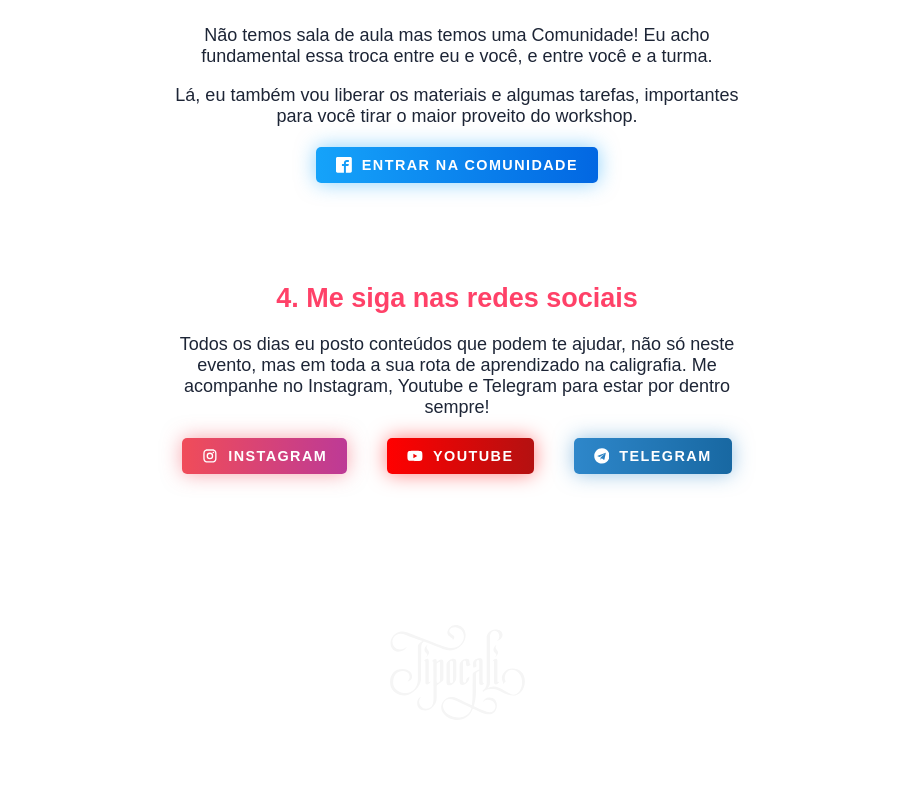
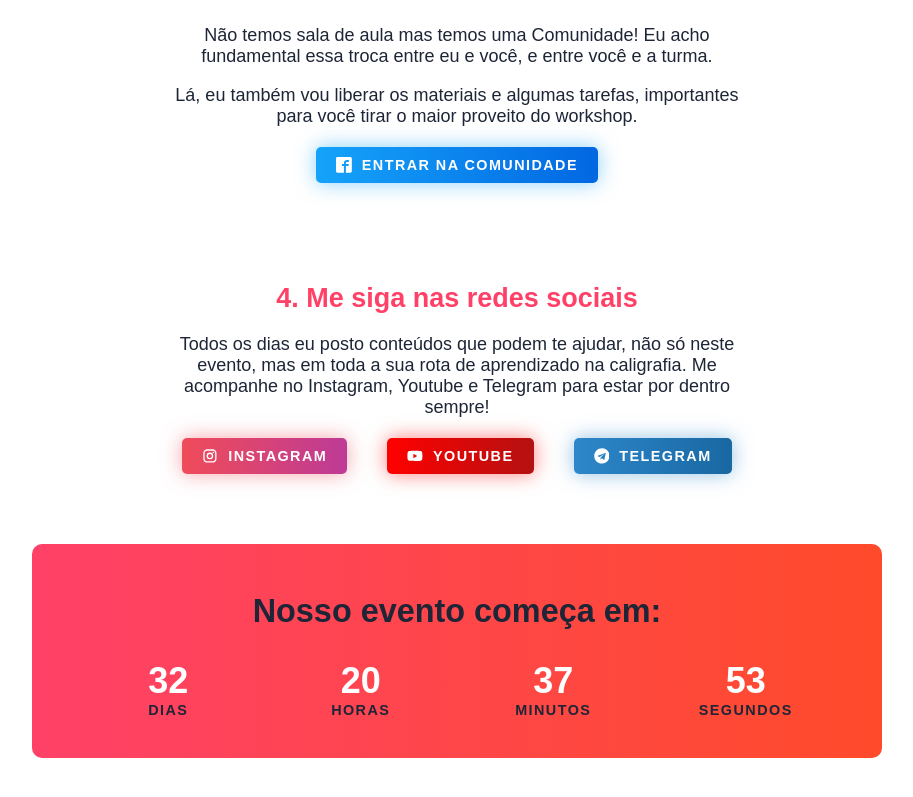
Before and after one commit to scodeler/semana-caligrafia, a Next.js app: page /sucesso in a window 1280 px wide. Shown: the part 1093-1890 px from the top of the page, without its empty margins (183-1096 px from the left). Built offline with nearby package versions, Linux system fonts and the light colour scheme; a web font is replaced by a local one.

Commit message:
feat: add countdown and remove bug

```diff
--- a/pages/api/subscribe.js
+++ b/pages/api/subscribe.js
@@ -39,12 +39,14 @@ export default async (
         "tag": tags.pl
       }
     })
+    if(tag){
       const addedPublicTag = await api.post(`${mailerUrl}/contactTags`, {
         "contactTag": {
           "contact": searchContact.data.contacts[0].id,
           "tag": tags[tag]
         }
       })
+    }
     return response.json(addedTag.data)
   } else {
     const addedContact = await api.post(`${mailerUrl}/contacts`, contact)
--- a/styles/style.scss
+++ b/styles/style.scss
@@ -111,6 +111,64 @@ body {
   margin-bottom: 20px;
 }
 
+.countdown{
+  display: flex;
+  flex-wrap: wrap;
+  max-width: 850px;
+  margin: 0 auto 80px;
+  background-image: linear-gradient(to right, $red, $orange);
+  padding: 40px;
+  border-radius: 10px;
+  clear: both;
+
+  @include grid-media($grid-sm) {
+    max-width: calc(100% - 60px);
+    margin: 0 auto -50px;
+  }
+
+  @include grid-media($grid-xs) {
+    padding: 20px;
+    border-radius: 0;
+    margin-bottom: 40px;
+  }
+}
+
+.countdown-wrapper{
+  width: 100%;
+}
+
+.countdown-title{
+  font: $bold 1.8em $font;
+  color: $black;
+  margin-top: 9px;
+  margin-bottom: 30px;
+  width: 100%;
+  text-align: center;
+}
+
+.countdown-node{
+  width: 25%;
+  padding: 0 15px;
+  text-align: center;
+
+  @include grid-media($grid-xs) {
+    width: 50%;
+    margin-bottom: 20px;
+  }
+}
+
+.countdown-number{
+  font: $bold 2em $font;
+  color: $white;
+}
+
+.countdown-label{
+  font: $bold 0.8em $font;
+  text-transform: uppercase;
+  letter-spacing: 0.1em;
+  color: $black;
+}
+
 footer {
   padding: 60px 30px;
   background: $black;
--- a/templates/semana/SuccessPage.jsx
+++ b/templates/semana/SuccessPage.jsx
@@ -5,6 +5,7 @@ import { RiInstagramLine } from 'react-icons/ri'
 import { FaTelegram, FaYoutube } from 'react-icons/fa'
 import Particles from 'react-tsparticles'
 import Footer from './parts/Footer'
+import Countdown from './parts/Countdown'
 
 const SuccessPageEM = () => {
   return (
@@ -76,7 +77,7 @@ const SuccessPageEM = () => {
             </div>
             <div className='step-buttons'>
               <a
-                href='https://www.facebook.com/groups/semamadacaligrafia.letrascomalma/'
+                href='https://www.facebook.com/groups/semanadacaligrafia.letrascomalma2/'
                 target='_blank'
                 className='step-button button-fb'
                 rel='noreferrer'
@@ -125,6 +126,10 @@ const SuccessPageEM = () => {
             </div>
           </li>
         </ul>
+        <Countdown
+          date='January 31, 2022 08:00:00'
+          title='Nosso evento começa em:'
+        />
         <Footer />
       </div>
       <Particles
--- /dev/null
+++ b/templates/semana/parts/Countdown.jsx
@@ -0,0 +1,61 @@
+import React, { useEffect, useState } from 'react'
+
+const Countdown = ({ date, title }) => {
+  const [time, setTime] = useState({
+    days: 0,
+    hours: 0,
+    minutes: 0,
+    seconds: 0,
+  })
+
+  useEffect(() => {
+    const finalDate = new Date(date).getTime()
+    const count = setInterval(() => {
+      const currentTime = new Date().getTime()
+      const remainingTime = finalDate - currentTime
+
+      setTime({
+        days: Math.floor(remainingTime / (1000 * 60 * 60 * 24)),
+        hours: Math.floor(
+          (remainingTime % (1000 * 60 * 60 * 24)) / (1000 * 60 * 60)
+        ),
+        minutes: Math.floor((remainingTime % (1000 * 60 * 60)) / (1000 * 60)),
+        seconds: Math.floor((remainingTime % (1000 * 60)) / 1000),
+      })
+
+      if (remainingTime < 0) {
+        clearInterval(count)
+        setTime({
+          days: 0,
+          hours: 0,
+          minutes: 0,
+          seconds: 0,
+        })
+      }
+    }, 1000)
+  }, [date])
+  const { days, hours, minutes, seconds } = time
+  return (
+    <section className='countdown'>
+      <h3 className='countdown-title'>{title}</h3>
+      <div className='countdown-node'>
+        <div className='countdown-number'>{days}</div>
+        <div className='countdown-label'>dias</div>
+      </div>
+      <div className='countdown-node'>
+        <div className='countdown-number'>{hours}</div>
+        <div className='countdown-label'>Horas</div>
+      </div>
+      <div className='countdown-node'>
+        <div className='countdown-number'>{minutes}</div>
+        <div className='countdown-label'>Minutos</div>
+      </div>
+      <div className='countdown-node'>
+        <div className='countdown-number'>{seconds}</div>
+        <div className='countdown-label'>Segundos</div>
+      </div>
+    </section>
+  )
+}
+
+export default Countdown
--- a/templates/semana/parts/SubscribeForm.jsx
+++ b/templates/semana/parts/SubscribeForm.jsx
@@ -88,7 +88,7 @@ const SubscribeForm = props => {
         type='submit'
         className={`submitBtn ${loading && 'loading'}`}
       >
-        Evento encerrado
+        Inscreva-se grátis
       </button>
       <div className='subscribeForm-safety'>
         <div className='subscribeForm-safetyItem'>
```
Lines whose indentation alone changed are shown as unchanged.
